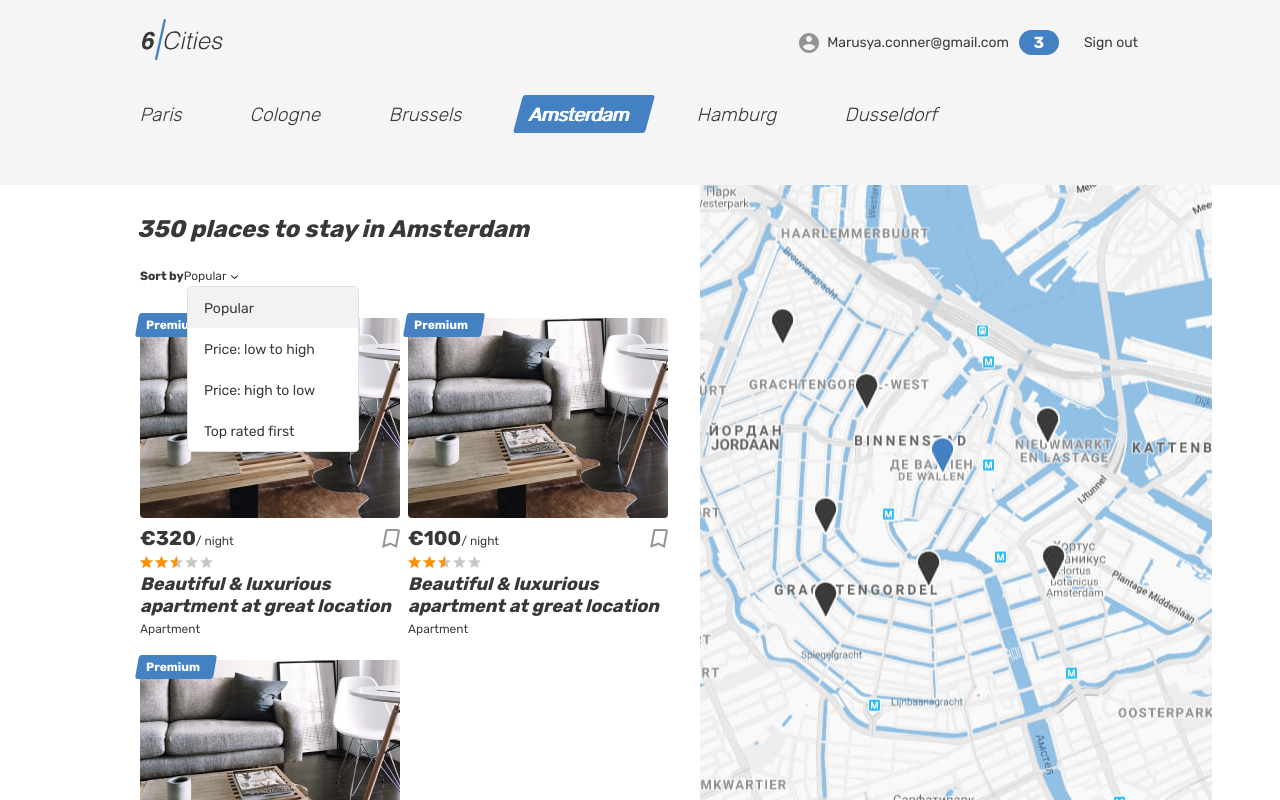
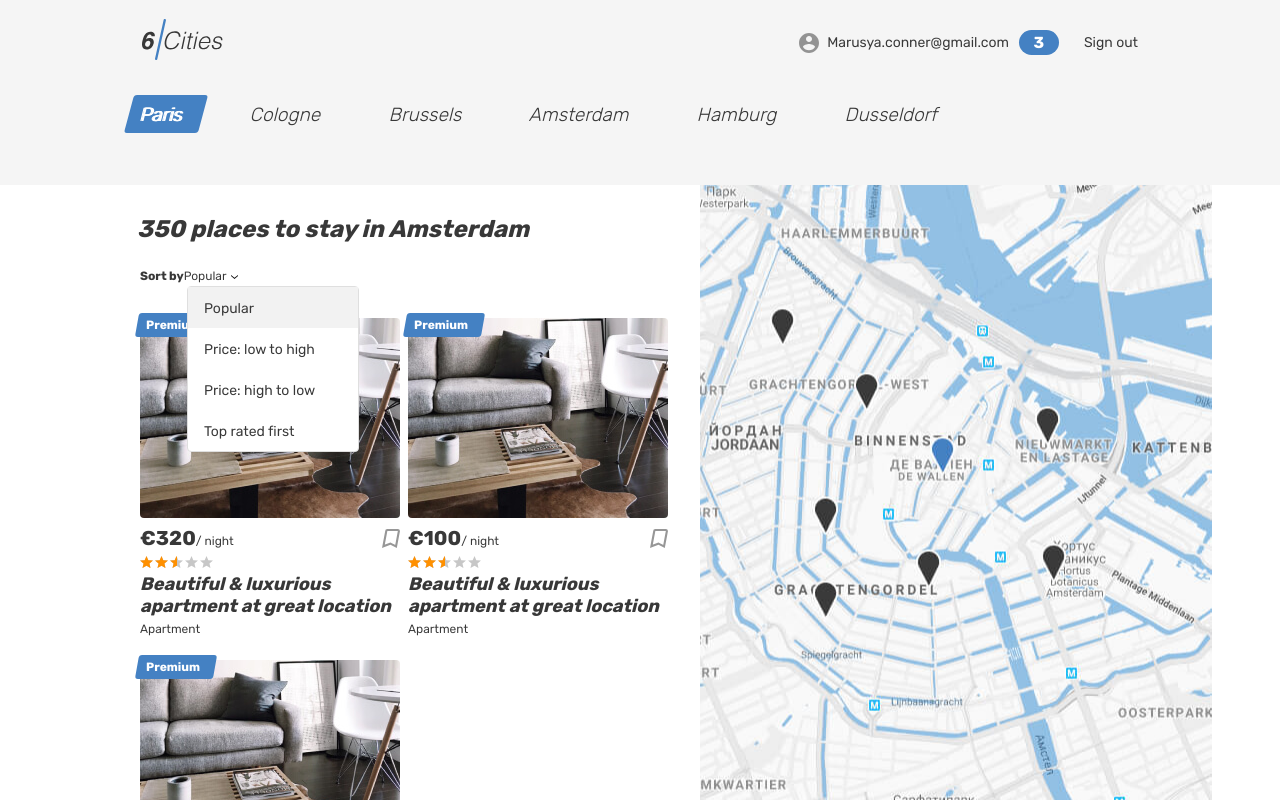
Before and after one commit to htmlacademy-react/979743-six-cities-14, a React (Vite) app: page / in a window 1280 px wide. Built offline with nearby package versions, Linux system fonts and the light colour scheme.

Commit message:
Сделала вывод городов в Tabs по перечислению. Задала город по умолчанию = Paris. Он выделяется активным.

```diff
--- a/src/components/tabs/tabs.tsx
+++ b/src/components/tabs/tabs.tsx
@@ -1,40 +1,35 @@
-import { City } from '../../const';
+import { City, DEFAULT_CITY } from '../../const';
+import { NavLink } from 'react-router-dom';
+
+// function getActiveLinkStyle({isActive}): string {
+//   return isActive ? 'locations__item-link tabs__item tabs__item--active' : 'locations__item-link tabs__item';
+// }
 
 function Tabs(): JSX.Element {
+  const cities = Object.keys(City);
+
   return (
     <div className="tabs">
       <section className="locations container">
         <ul className="locations__list tabs__list">
-          <li className="locations__item">
-            <a className="locations__item-link tabs__item" href="#">
-              <span>{City.Paris}</span>
-            </a>
-          </li>
-          <li className="locations__item">
-            <a className="locations__item-link tabs__item" href="#">
-              <span>{City.Cologne}</span>
-            </a>
-          </li>
-          <li className="locations__item">
-            <a className="locations__item-link tabs__item" href="#">
-              <span>{City.Brussels}</span>
-            </a>
-          </li>
+          {
+            cities.map((city) => {
+              const classList = city === DEFAULT_CITY ? 'locations__item-link tabs__item tabs__item--active' : 'locations__item-link tabs__item';
+              return ( //исходим из того, что в массиве все города уникальны
+                <li className="locations__item" key={city}>
+                  <NavLink className={classList} to="/" >
+                    <span>{city}</span>
+                  </NavLink>
+                </li>
+              );
+            })
+          }
+          {/*
           <li className="locations__item">
             <a className="locations__item-link tabs__item tabs__item--active">
               <span>{City.Amsterdam}</span>
             </a>
-          </li>
-          <li className="locations__item">
-            <a className="locations__item-link tabs__item" href="#">
-              <span>{City.Hamburg}</span>
-            </a>
-          </li>
-          <li className="locations__item">
-            <a className="locations__item-link tabs__item" href="#">
-              <span>{City.Dusseldorf}</span>
-            </a>
-          </li>
+          </li>*/}
         </ul>
       </section>
     </div>
--- a/src/const.ts
+++ b/src/const.ts
@@ -1,4 +1,6 @@
 // неизменяемые величины во проекте
+const DEFAULT_CITY = 'Paris';
+
 enum City {
   Paris = 'Paris',
   Cologne = 'Cologne',
@@ -23,4 +25,4 @@ enum AuthorizationStatus {
   Unknown = 'UNKNOWN'
 }
 
-export {City, AppRoute, AuthorizationStatus};
+export {DEFAULT_CITY, City, AppRoute, AuthorizationStatus};
```
